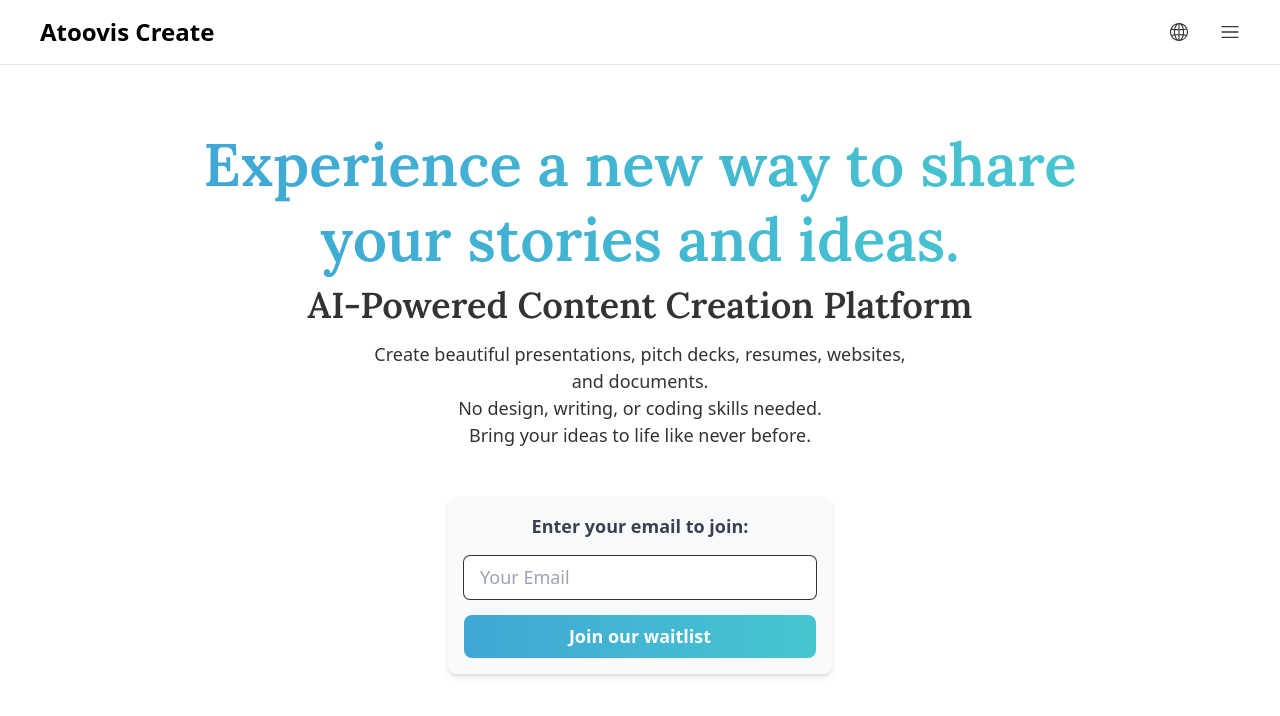
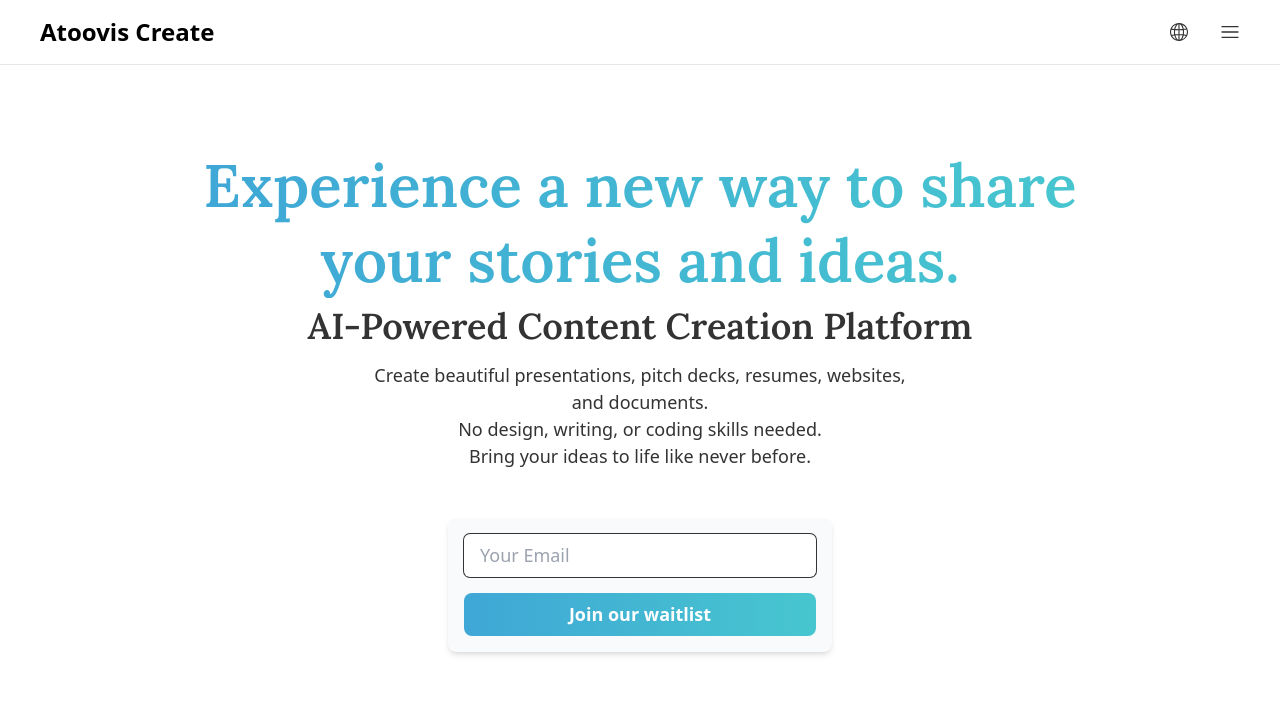
Before and after one commit to CZEJAY/demo, a Next.js app: page / in a window 1280 px wide. Shown: the top 716 px of the page. Built offline with nearby package versions, Linux system fonts and the light colour scheme.

Commit message:
first commit

```diff
--- a/components/Home/Waitlist.tsx
+++ b/components/Home/Waitlist.tsx
@@ -20,10 +20,6 @@ export function Waitlist() {
       onSubmit={handleSubmit}
       className="flex flex-col max-w-sm mx-auto space-y-4 p-4 bg-gray-50 shadow-md rounded-lg"
     >
-      <label htmlFor="email" className="text-gray-700 font-semibold">
-        Enter your email to join:
-      </label>
-
       <input
         title="Email"
         id="email"
```
